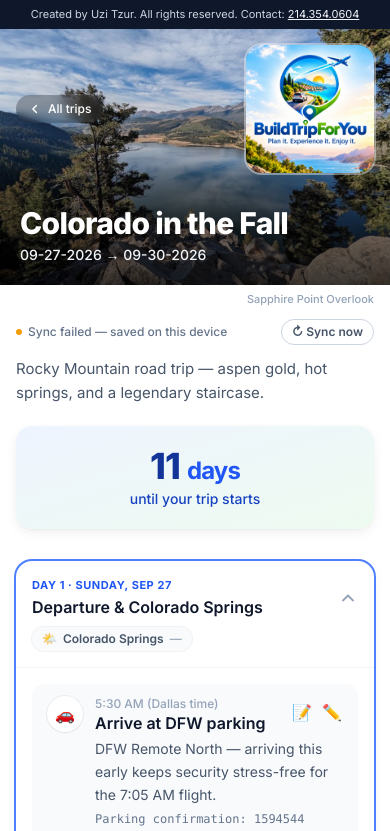
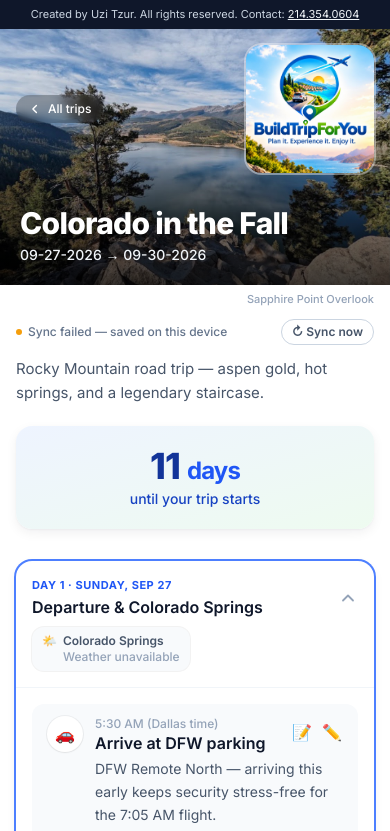
Before and after one commit to uzi-tzur/BuildTripForYou, a Next.js app: page /my-trip/colorado-fall-2026 in a window 390 px wide. Shown: the top 831 px of the page. Built offline with nearby package versions, Linux system fonts and the light colour scheme; no server answers.

Commit message:
Improve mobile weather readability

```diff
--- a/src/components/mytrip/TripView.tsx
+++ b/src/components/mytrip/TripView.tsx
@@ -702,23 +702,26 @@ function WeatherChip({
       target="_blank"
       rel="noreferrer"
       onClick={(e) => e.stopPropagation()}
-      className="flex items-center gap-1.5 whitespace-nowrap rounded-full bg-slate-50 px-2.5 py-1 text-xs font-medium text-slate-600 ring-1 ring-black/5 transition-colors hover:bg-brand-blue-50 hover:text-brand-blue-700"
+      className="flex items-start gap-1.5 rounded-xl bg-slate-50 px-2.5 py-1.5 text-xs font-medium text-slate-600 ring-1 ring-black/5 transition-colors hover:bg-brand-blue-50 hover:text-brand-blue-700"
     >
       <span>🌤️</span>
-      <span className="font-semibold">{name}</span>
       {weather ? (
-        <span className="inline-flex items-center gap-1">
-          <span>
+        <span className="min-w-0">
+          <span className="block font-semibold">{name}</span>
+          <span className="block">
             L {celsiusToFahrenheit(weather.temperatureMinC ?? weather.temperatureC ?? 0)}° · H {celsiusToFahrenheit(
               weather.temperatureMaxC ?? weather.temperatureC ?? 0,
             )}°
           </span>
-          <span className="text-slate-500">
-            · Precipitation {weather.precipitationChance == null ? "—" : `${weather.precipitationChance}%`}
+          <span className="block text-slate-500">
+            Precipitation: {weather.precipitationChance == null ? "—" : `${weather.precipitationChance}%`}
           </span>
         </span>
       ) : (
-        <span className="text-slate-400">—</span>
+        <span className="min-w-0">
+          <span className="block font-semibold">{name}</span>
+          <span className="block text-slate-400">Weather unavailable</span>
+        </span>
       )}
       {weather && usingMockWeather && <DemoBadge label="Est." />}
     </a>
```
